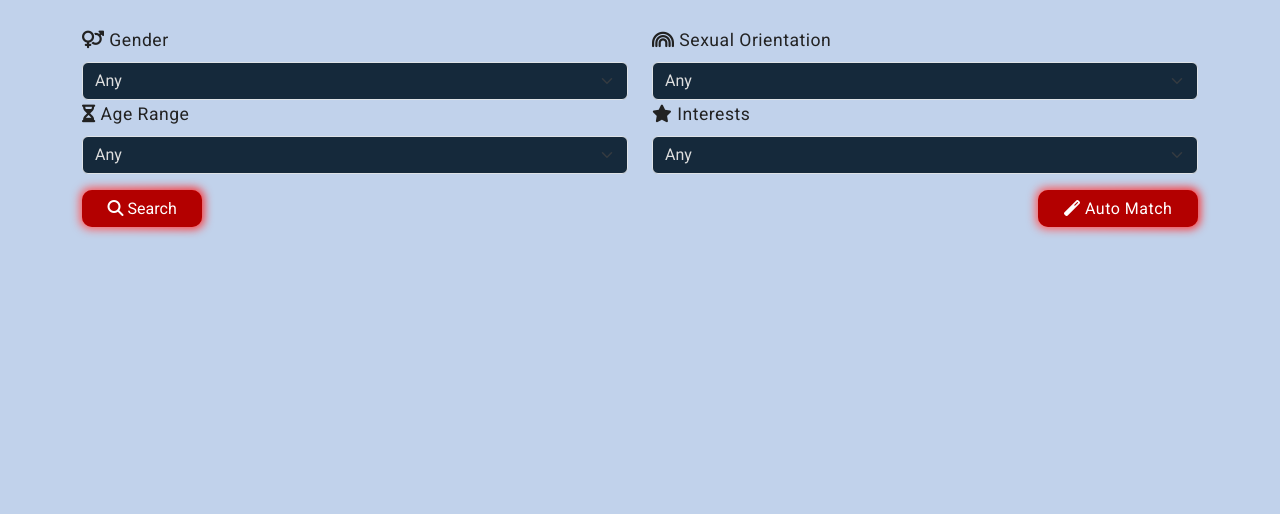
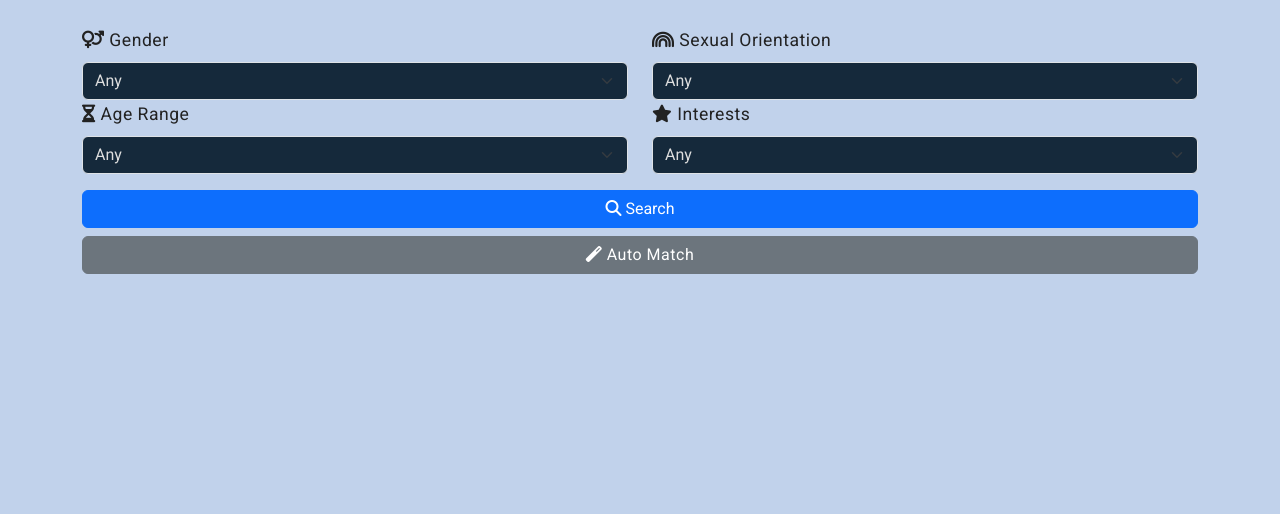
Before and after one commit to j0hanz/Team6-Feb25Hackathon, a Django app: page /match/ in a window 1280 px wide. Shown: the part 160-674 px from the top of the page. Run offline with Django 5.2, Linux system fonts and the light colour scheme; some web fonts are replaced.

Commit message:
Update match and user profile templates for improved layout. Add Email to display

```diff
--- a/home/templates/home/match.html
+++ b/home/templates/home/match.html
@@ -85,13 +85,13 @@
           </select>
         </div>
       </div>
-      <div class="d-flex justify-content-between">
+      <div class="d-flex flex-column">
         <button type="submit"
-                class="btn button-animation">
+                class="btn btn-primary w-100">
           <i class="fas fa-search"></i> Search
         </button>
         <a href="{% url 'auto_match_profiles' %}"
-           class="btn button-animation">
+           class="btn btn-secondary w-100 mt-2">
           <i class="fas fa-magic"></i> Auto Match
         </a>
       </div>
--- a/home/templates/home/user-profile.html
+++ b/home/templates/home/user-profile.html
@@ -25,6 +25,9 @@
               <i class="fas fa-birthday-cake"></i> Age: {{ profile.age }}
             </p>
             <p class="card-text">
+              <i class="fas fa-birthday-cake"></i> Email: {{ profile.email }}
+            </p>
+            <p class="card-text">
               <i class="fas fa-info-circle"></i> About: {{ profile.about }}
             </p>
             <p class="card-text">
```
